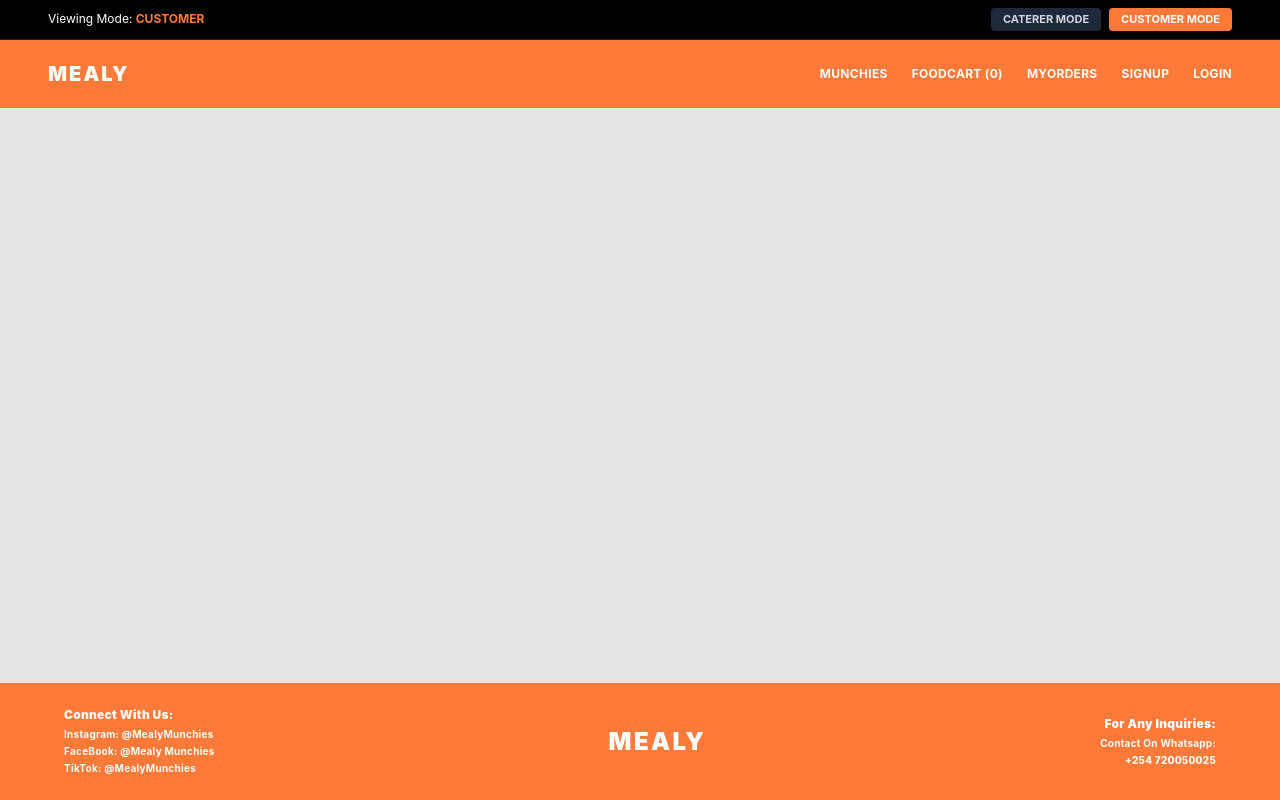
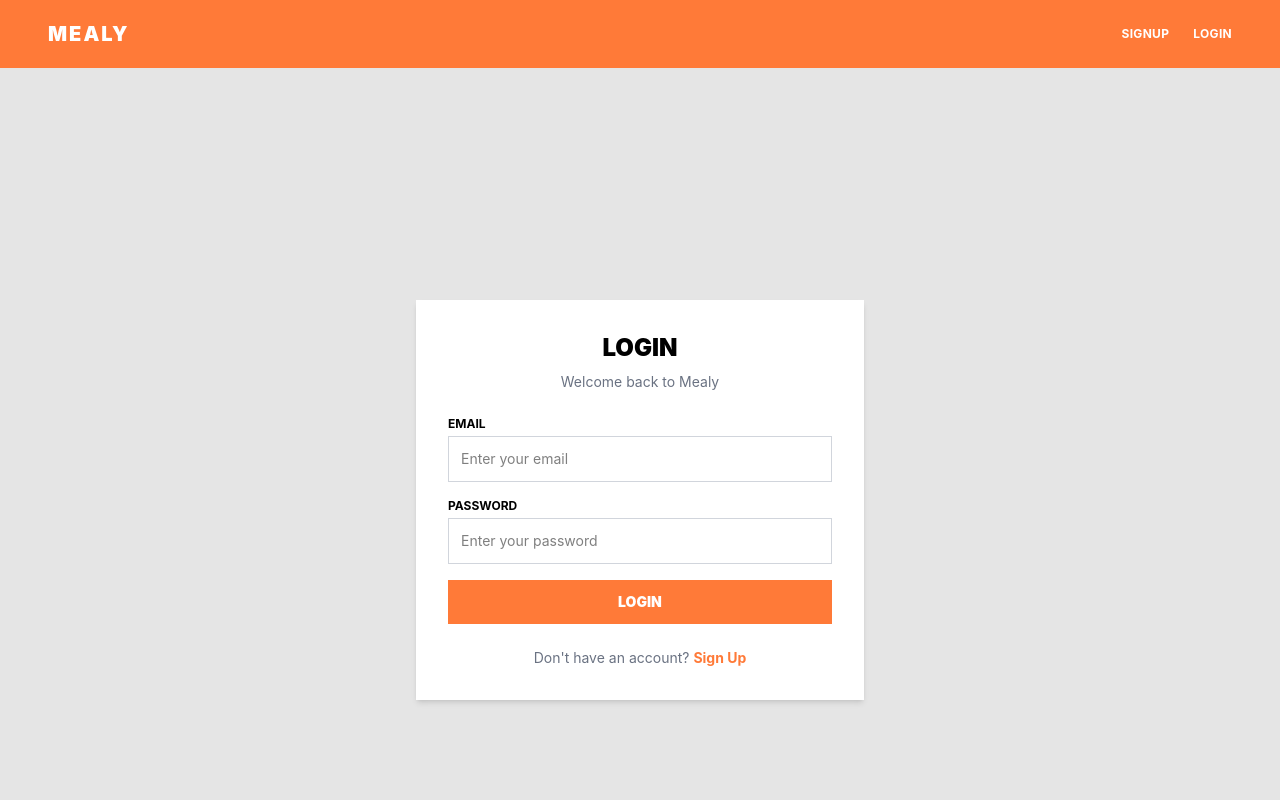
Before and after one commit to princeevansonstud/Mealy-Frontend, a React (Vite) app: page / in a window 1280 px wide. Shown: the top 800 px of the page. Built offline with nearby package versions, Linux system fonts and the light colour scheme; the HTML template or start-up script is replaced by a standard one.

Commit message:
Updated Authentication for user roles and other security features

```diff
--- a/src/App.jsx
+++ b/src/App.jsx
@@ -118,9 +118,10 @@ export default function App() {
         }
     })();
 
-    const [userRole, setUserRole] = useState(() => {
-        return currentUser?.role === 'caterer' ? 'admin' : 'customer';
-    });
+    // STRICT ROLE DERIVATION: Unauthenticated guests are always treated as 'customer'
+    const userRole = currentUser && (currentUser.role === 'caterer' || currentUser.role === 'admin')
+        ? 'admin'
+        : 'customer';
 
     const [cart, setCart] = useState([]);
 
@@ -148,12 +149,6 @@ export default function App() {
         if (storedUser) {
             const user = JSON.parse(storedUser);
             dispatch(restoreSession(user));
-
-            if (user.role === 'customer') {
-                setUserRole('customer');
-            } else if (user.role === 'caterer' || user.role === 'admin') {
-                setUserRole('admin');
-            }
         }
     }, [dispatch]);
 
@@ -161,7 +156,14 @@ export default function App() {
         localStorage.setItem('mealy_checkout_items', JSON.stringify(checkoutItems));
     }, [checkoutItems]);
 
+    // PREVENT UNREGISTERED OR LOGGED-OUT USERS FROM PURCHASING
     const handleAddToCart = (item) => {
+        if (!currentUser) {
+            alert('Please log in or sign up to add items to your cart and make a purchase.');
+            dispatch(setActiveTab('login'));
+            return;
+        }
+
         setCart((prevCart) => {
             const existing = prevCart.find((i) => i.id === item.id);
             if (existing) {
@@ -216,19 +218,21 @@ export default function App() {
         dispatch(setActiveTab('login'));
     };
 
-    const handleRoleSwitch = (role) => {
-        setUserRole(role);
-        if (role === 'admin') {
-            dispatch(setActiveTab('caterer-dashboard'));
-        } else {
-            dispatch(setActiveTab('munchies'));
-        }
-    };
-
     const totalCartItems = cart.reduce((sum, item) => sum + item.quantity, 0);
     const cartTotalPrice = cart.reduce((sum, item) => sum + item.price * item.quantity, 0);
 
-    const renderCustomerContent = () => {
+    const renderMainContent = () => {
+        // Render Admin Dashboard ONLY if an authenticated admin user is logged in or actively requesting the caterer dashboard
+        if (currentUser && (userRole === 'admin' || currentTab === 'caterer-dashboard')) {
+            return (
+                <AdminDashboardPage
+                    orders={orders}
+                    onUpdateOrderStatus={handleUpdateOrderStatus}
+                    onDeleteOrder={handleDeleteOrder}
+                />
+            );
+        }
+
         switch (currentTab) {
             case 'munchies':
             case 'customer-dashboard':
@@ -242,7 +246,14 @@ export default function App() {
                         />
                         <CustomerMenuPage
                             onAddToCart={handleAddToCart}
-                            setCheckoutItem={setCheckoutItems}
+                            setCheckoutItem={(items) => {
+                                if (!currentUser) {
+                                    alert('Please log in or sign up to make a purchase.');
+                                    dispatch(setActiveTab('login'));
+                                    return;
+                                }
+                                setCheckoutItems(items);
+                            }}
                         />
                     </div>
                 );
@@ -320,35 +331,13 @@ export default function App() {
                 return <LoginPage />;
 
             default:
-                return null;
+                return <LoginPage />;
         }
     };
 
     return (
         <div className="min-h-screen bg-[#E5E5E5] flex flex-col justify-between">
             <div>
-                <div className="bg-black text-white px-12 py-2 text-xs flex justify-between items-center border-b border-gray-800">
-                    <span>
-                        Viewing Mode: <strong className="text-[#FF7A38] uppercase">{userRole}</strong>
-                    </span>
-                    <div className="flex gap-2">
-                        <button
-                            onClick={() => handleRoleSwitch('admin')}
-                            className={`px-3 py-1 rounded text-[11px] font-bold uppercase transition-colors ${userRole === 'admin' ? 'bg-[#FF7A38] text-white' : 'bg-gray-800 text-gray-300'
-                                }`}
-                        >
-                            Caterer Mode
-                        </button>
-                        <button
-                            onClick={() => handleRoleSwitch('customer')}
-                            className={`px-3 py-1 rounded text-[11px] font-bold uppercase transition-colors ${userRole === 'customer' ? 'bg-[#FF7A38] text-white' : 'bg-gray-800 text-gray-300'
-                                }`}
-                        >
-                            Customer Mode
-                        </button>
-                    </div>
-                </div>
-
                 <header className="bg-[#FF7A38] flex justify-between items-center px-12 py-5">
                     <div
                         className="font-black text-xl text-white tracking-widest cursor-pointer"
@@ -357,8 +346,9 @@ export default function App() {
                         MEALY
                     </div>
 
-                    {userRole === 'customer' && (
                     <nav className="flex items-center gap-6">
+                        {userRole === 'customer' && currentUser && (
+                            <>
                                 <button
                                     onClick={() => dispatch(setActiveTab('munchies'))}
                                     className={`text-white text-xs font-bold tracking-wide hover:text-black transition-colors ${currentTab === 'munchies' ? 'underline underline-offset-4 text-black' : ''
@@ -380,11 +370,13 @@ export default function App() {
                                 >
                                     MYORDERS
                                 </button>
+                            </>
+                        )}
 
                         {currentUser ? (
                             <div className="flex items-center gap-3">
                                 <span className="text-white text-xs font-black uppercase tracking-wider">
-                                        {currentUser.name || currentUser.fullName || currentUser.email}
+                                    {currentUser.name || currentUser.fullName || currentUser.email} ({userRole})
                                 </span>
                                 <button
                                     onClick={handleLogout}
@@ -412,7 +404,6 @@ export default function App() {
                             </>
                         )}
                     </nav>
-                    )}
                 </header>
 
                 {currentUser && userRole === 'customer' && menuNotification && (
@@ -428,15 +419,7 @@ export default function App() {
                 )}
 
                 <main className="max-w-6xl mx-auto px-12 py-8">
-                    {userRole === 'admin' || currentTab === 'caterer-dashboard' ? (
-                        <AdminDashboardPage
-                            orders={orders}
-                            onUpdateOrderStatus={handleUpdateOrderStatus}
-                            onDeleteOrder={handleDeleteOrder}
-                        />
-                    ) : (
-                        renderCustomerContent()
-                    )}
+                    {renderMainContent()}
                 </main>
             </div>
 
--- a/src/pages/AdminDashboardPage.jsx
+++ b/src/pages/AdminDashboardPage.jsx
@@ -5,18 +5,9 @@ import ManageMealsTab from "../components/admin/ManageMealsTab";
 import SetupMenuTab from "../components/admin/SetupMenuTab";
 import ManageOrdersTab from "../components/admin/ManageOrdersTab";
 import RevenueTab from "../components/admin/RevenueTab";
-import { logout } from '../store/slices/authSlice';
-import { setActiveTab } from '../store/slices/activeTabSlice';
 
 export default function AdminDashboardPage() {
-    const dispatch = useDispatch();
     const currentTab = useSelector((state) => state.activeTab?.currentTab || 'manage-meals');
-
-    const handleLogout = () => {
-        localStorage.removeItem('mealyCurrentUser');
-        dispatch(logout());
-        dispatch(setActiveTab('login'));
-    };
 
     const renderTabContent = () => {
         switch (currentTab) {
@@ -36,23 +27,6 @@ export default function AdminDashboardPage() {
 
     return (
         <div className="w-full">
-            <div className="bg-white shadow-sm p-6 mb-6 flex justify-between items-center border-b border-gray-200">
-                <div>
-                    <h1 className="text-xl font-black uppercase tracking-wide">
-                        Caterer Dashboard
-                    </h1>
-                    <p className="text-xs text-gray-500 mt-0.5">
-                        Manage your meals, set daily menus, and track incoming orders.
-                    </p>
-                </div>
-                <button
-                    onClick={handleLogout}
-                    className="bg-black text-white px-4 py-2 text-xs font-bold uppercase tracking-wider hover:bg-gray-800 transition-colors"
-                >
-                    Logout
-                </button>
-            </div>
-
             <TabNavigation userRole="admin" />
 
             <div className="mt-6">
--- a/src/pages/CheckoutPage.jsx
+++ b/src/pages/CheckoutPage.jsx
@@ -21,6 +21,9 @@ export default function CheckoutPage({ checkoutItems = [], onConfirmOrder, onCan
     phone: '',
   });
 
+  const [phoneError, setPhoneError] = useState('');
+  const [isProcessingStk, setIsProcessingStk] = useState(false);
+
   const rawItems = Array.isArray(checkoutItems)
     ? checkoutItems
     : checkoutItems
@@ -39,7 +42,19 @@ export default function CheckoutPage({ checkoutItems = [], onConfirmOrder, onCan
   );
 
   const handleChange = (e) => {
-    setFormData({ ...formData, [e.target.name]: e.target.value });
+    const { name, value } = e.target;
+
+    // Enforce digit-only restriction and exact 10 character limit for phone input
+    if (name === 'phone') {
+      const cleanedValue = value.replace(/\D/g, '');
+      if (cleanedValue.length <= 10) {
+        setFormData((prev) => ({ ...prev, phone: cleanedValue }));
+        if (phoneError) setPhoneError('');
+      }
+      return;
+    }
+
+    setFormData((prev) => ({ ...prev, [name]: value }));
   };
 
   const handleCancel = () => {
@@ -62,6 +77,18 @@ export default function CheckoutPage({ checkoutItems = [], onConfirmOrder, onCan
       dispatch(setActiveTab('munchies'));
       return;
     }
+
+    // Validate 10-digit exact length
+    if (formData.phone.length !== 10) {
+      setPhoneError('Phone number must be exactly 10 digits.');
+      return;
+    }
+
+    // Trigger simulated STK Push modal before wrapping up order state
+    setIsProcessingStk(true);
+
+    setTimeout(() => {
+      setIsProcessingStk(false);
 
       const orderPayload = {
         customerName: formData.name,
@@ -87,10 +114,24 @@ export default function CheckoutPage({ checkoutItems = [], onConfirmOrder, onCan
       // 3. Reset form & navigate to order history page
       setFormData({ name: '', address: '', phone: '' });
       dispatch(setActiveTab('myorders'));
+    }, 3000);
   };
 
   return (
-    <div className="w-full max-w-6xl mx-auto py-6">
+    <div className="w-full max-w-6xl mx-auto py-6 relative">
+      {/* Simulated Frontend STK Push Overlay */}
+      {isProcessingStk && (
+        <div className="fixed inset-0 bg-black bg-opacity-60 z-50 flex items-center justify-center p-4">
+          <div className="bg-white p-6 rounded-lg shadow-xl max-w-sm w-full text-center space-y-4">
+            <div className="w-12 h-12 border-4 border-[#FF7A38] border-t-transparent rounded-full animate-spin mx-auto"></div>
+            <h3 className="font-black text-base uppercase">Sending M-Pesa Prompt...</h3>
+            <p className="text-xs text-gray-600">
+              Please check your phone (<strong>{formData.phone}</strong>) and enter your M-Pesa PIN to complete payment of <strong>KSH {totalAmount}</strong>.
+            </p>
+          </div>
+        </div>
+      )}
+
       <h1 className="text-2xl font-black text-center mb-8 uppercase tracking-wide">
         Checkout
       </h1>
@@ -127,16 +168,27 @@ export default function CheckoutPage({ checkoutItems = [], onConfirmOrder, onCan
               />
             </div>
 
+            <div>
               <div className="flex items-center justify-between gap-2">
                 <label className="font-extrabold text-sm w-32">Phone Number :</label>
                 <input
-                type="tel"
+                  type="text"
                   name="phone"
+                  placeholder="07XXXXXXXX"
                   value={formData.phone}
                   onChange={handleChange}
                   className="flex-1 bg-gray-200 p-2 text-xs rounded outline-none font-medium"
                   required
                 />
+              </div>
+              <div className="flex justify-end mt-1">
+                <div className="w-full pl-[8rem]">
+                  <p className="text-[10px] text-gray-500 font-bold">For Mpesa Payment</p>
+                  {phoneError && (
+                    <p className="text-[10px] text-red-600 font-bold mt-0.5">{phoneError}</p>
+                  )}
+                </div>
+              </div>
             </div>
 
             <div className="flex justify-between items-center pt-6">
--- a/src/pages/CustomerMenuPage.jsx
+++ b/src/pages/CustomerMenuPage.jsx
@@ -9,6 +9,17 @@ export default function CustomerMenuPage({ onAddToCart, setCheckoutItem }) {
   const { mealOptions = [], dailyMenu = [] } = useSelector((state) => state.mealManagement || {});
   const selectedCategory = useSelector((state) => state.menu?.selectedCategory || 'ALL');
   const searchQuery = useSelector((state) => state.menu?.searchQuery || '');
+
+  // Check current user authentication status
+  const reduxUser = useSelector((state) => state.auth?.user);
+  const currentUser = reduxUser || (() => {
+    try {
+      const saved = localStorage.getItem('mealyCurrentUser');
+      return saved ? JSON.parse(saved) : null;
+    } catch (e) {
+      return null;
+    }
+  })();
 
   // Filter active meals for daily menu
   const activeMeals = mealOptions.filter((meal) => dailyMenu.includes(meal.id));
@@ -29,6 +40,13 @@ export default function CustomerMenuPage({ onAddToCart, setCheckoutItem }) {
   });
 
   const handleBuyNow = (meal) => {
+    // Block unauthenticated users and redirect straight to the login form
+    if (!currentUser) {
+      alert('Please log in or sign up to make a purchase.');
+      dispatch(setActiveTab('login'));
+      return;
+    }
+
     if (typeof setCheckoutItem === 'function') {
       setCheckoutItem((prevItems) => {
         const currentItems = Array.isArray(prevItems) ? prevItems : [];
@@ -54,6 +72,7 @@ export default function CustomerMenuPage({ onAddToCart, setCheckoutItem }) {
         ];
       });
     }
+
     dispatch(setActiveTab('checkout'));
   };
 
--- a/src/pages/LoginPage.jsx
+++ b/src/pages/LoginPage.jsx
@@ -48,10 +48,12 @@ function LoginPage() {
 
     dispatch(loginSuccess(loggedInUser));
 
-    if (loggedInUser.role === 'customer') {
+    // ACCEPTS BOTH 'caterer' AND 'admin' ROLES
+    const userRole = loggedInUser.role?.toLowerCase();
+    if (userRole === 'admin' || userRole === 'caterer') {
+      dispatch(setActiveTab('caterer-dashboard'));
+    } else {
       dispatch(setActiveTab('munchies'));
-    } else if (loggedInUser.role === 'caterer') {
-      dispatch(setActiveTab('caterer-dashboard'));
     }
   };
 
--- a/src/pages/SignupPage.jsx
+++ b/src/pages/SignupPage.jsx
@@ -1,7 +1,6 @@
 import React, { useState } from 'react';
 import { useDispatch } from 'react-redux';
 import { setActiveTab } from '../store/slices/activeTabSlice';
-import { loginSuccess } from '../store/slices/authSlice';
 
 function SignupPage() {
   const dispatch = useDispatch();
@@ -10,6 +9,7 @@ function SignupPage() {
   const [email, setEmail] = useState('');
   const [password, setPassword] = useState('');
   const [confirmPassword, setConfirmPassword] = useState('');
+  const [role, setRole] = useState('customer');
 
   const [error, setError] = useState('');
 
@@ -50,25 +50,15 @@ function SignupPage() {
       name,
       email,
       password,
-      role: 'customer',
+      role,
     };
 
+    // Save registered user to local storage
     const updatedUsers = [...users, newUser];
     localStorage.setItem('mealyUsers', JSON.stringify(updatedUsers));
 
-    const loggedInUser = {
-      id: newUser.id,
-      name: newUser.name,
-      email: newUser.email,
-      role: newUser.role,
-    };
-
-    // Save active session & update Redux auth state
-    localStorage.setItem('mealyCurrentUser', JSON.stringify(loggedInUser));
-    dispatch(loginSuccess(loggedInUser));
-
-    // Redirect directly to menu
-    dispatch(setActiveTab('munchies'));
+    // Redirect user directly to the login form after successful registration
+    dispatch(setActiveTab('login'));
   };
 
   return (
@@ -125,6 +115,25 @@ function SignupPage() {
               placeholder="Enter your email"
               className="w-full border border-gray-300 px-3 py-3 text-sm focus:outline-none focus:border-[#FF7A38]"
             />
+          </div>
+
+          <div>
+            <label
+              htmlFor="role"
+              className="block text-xs font-bold uppercase mb-1"
+            >
+              Account Type
+            </label>
+
+            <select
+              id="role"
+              value={role}
+              onChange={(e) => setRole(e.target.value)}
+              className="w-full border border-gray-300 px-3 py-3 text-sm font-bold bg-white focus:outline-none focus:border-[#FF7A38]"
+            >
+              <option value="customer">CUSTOMER</option>
+              <option value="admin">ADMIN / CATERER</option>
+            </select>
           </div>
 
           <div>
```
Lines whose indentation alone changed are shown as unchanged.
